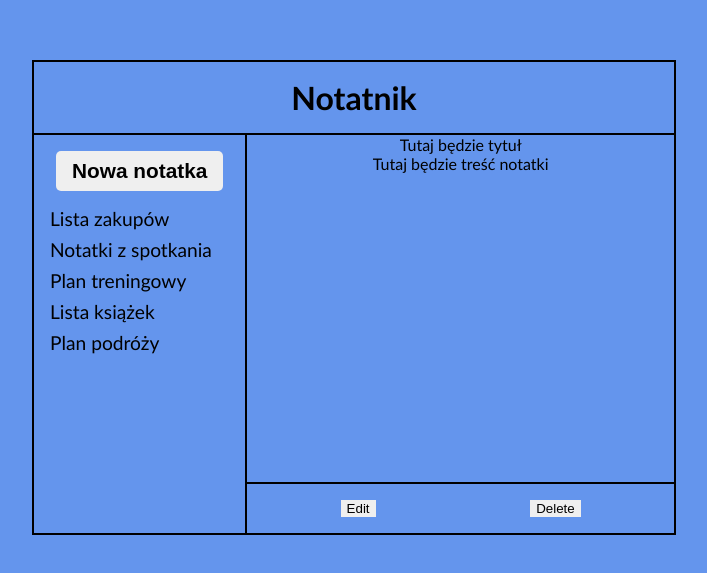
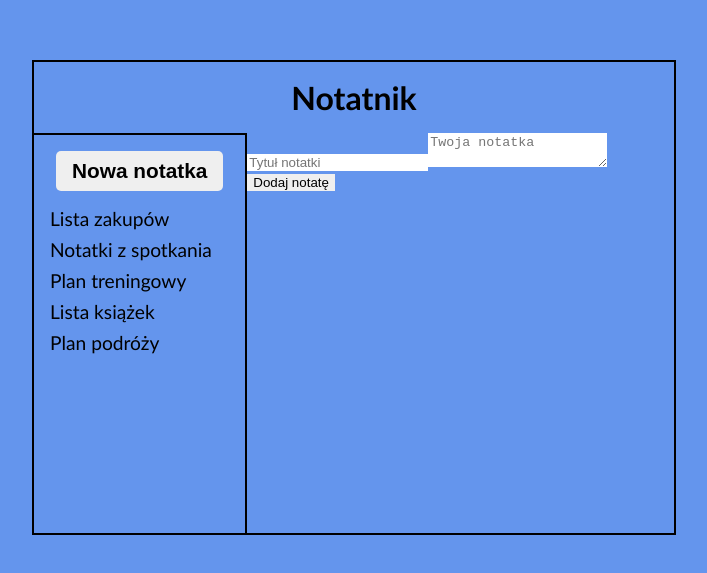
Before and after one commit to Kabrax01/React_test_area_2, a React (Vite) app: page / in a window 1280 px wide. Shown: the part 103-676 px from the top of the page, without its empty margins (286-993 px from the left). Built offline with nearby package versions, Linux system fonts and the light colour scheme.

Commit message:
feat: added newNoteForm

```diff
--- a/src/Notes/App.tsx
+++ b/src/Notes/App.tsx
@@ -3,6 +3,7 @@ import data from "./data";
 import "./main.scss";
 import { NoteList } from "./NoteList";
 import { NoteItem } from "./NoteItem";
+import NewNoteForm from "./NewNoteForm";
 
 export interface Note {
     id: number;
@@ -10,15 +11,15 @@ export interface Note {
     content: string;
 }
 
-export interface NotesProps {
-    notes: Note[] | null;
-    setSelectedNote: React.Dispatch<React.SetStateAction<number | undefined>>;
-}
-
 function App() {
     const [notes, setNotes] = useState<Note[] | []>([]);
     const [selectedNote, setSelectedNote] = useState<number | undefined>();
     const [noteContent, setNoteContent] = useState<Note | undefined>();
+    const [showNewNoteForm, setShowNewNoteForm] = useState<boolean>(true);
+
+    function handleShowForm() {
+        setShowNewNoteForm((prev) => !prev);
+    }
 
     useEffect(() => {
         if (notes && selectedNote !== null) {
@@ -27,14 +28,8 @@ function App() {
         }
     }, [selectedNote, notes]);
 
-    // function handleSelectNote(id: number) {
-    //     setSelectedNote;
-    // }
-
     useEffect(() => {
         setNotes(data);
-        // setSelectedNote(1);
-        console.log(data);
     }, []);
 
     return (
@@ -44,8 +39,21 @@ function App() {
                     <h1>Notatnik</h1>
                 </div>
                 <div className="notepad_container">
-                    <NoteList notes={notes} setSelectedNote={setSelectedNote} />
-                    <NoteItem noteContent={noteContent} />
+                    <NoteList
+                        notes={notes}
+                        setSelectedNote={setSelectedNote}
+                        handleShowForm={handleShowForm}
+                    />
+                    {showNewNoteForm ? (
+                        <NewNoteForm
+                            notes={notes}
+                            setNotes={setNotes}
+                            handleShowForm={handleShowForm}
+                            setSelectedNote={setSelectedNote}
+                        />
+                    ) : (
+                        <NoteItem noteContent={noteContent} />
+                    )}
                 </div>
             </div>
         </main>
--- /dev/null
+++ b/src/Notes/NewNoteForm.tsx
@@ -0,0 +1,52 @@
+import { useState } from "react";
+import { Note } from "./App";
+
+interface NoteFormProps {
+    notes: Note[];
+    setNotes: React.Dispatch<React.SetStateAction<Note[] | []>>;
+    handleShowForm: React.Dispatch<React.SetStateAction<boolean>>;
+    setSelectedNote: React.Dispatch<React.SetStateAction<number | undefined>>;
+}
+
+function NewNoteForm({
+    notes,
+    setNotes,
+    handleShowForm,
+    setSelectedNote,
+}: NoteFormProps) {
+    const [title, setTitle] = useState<string | "">("");
+    const [content, setContent] = useState<string | "">("");
+
+    function handleAddNewNote(e: React.FormEvent<HTMLFormElement>) {
+        e.preventDefault();
+        const newNote = { title: title, content: content, id: Date.now() };
+        setNotes([...notes, newNote]);
+        handleShowForm(false);
+        setSelectedNote(newNote.id);
+        console.log(notes);
+    }
+
+    return (
+        <form className="note_form" onSubmit={(e) => handleAddNewNote(e)}>
+            <div>
+                <input
+                    type="text"
+                    className="note_form-title"
+                    maxLength={30}
+                    placeholder="Tytuł notatki"
+                    onChange={(e) => setTitle(e.target.value)}
+                    required
+                />
+                <textarea
+                    className="note_form-content"
+                    placeholder="Twoja notatka"
+                    onChange={(e) => setContent(e.target.value)}
+                    required
+                />
+            </div>
+            <button>Dodaj notatę</button>
+        </form>
+    );
+}
+
+export default NewNoteForm;
--- a/src/Notes/NoteItem.tsx
+++ b/src/Notes/NoteItem.tsx
@@ -8,11 +8,10 @@ export function NoteItem({ noteContent }: NoteItemProps) {
         noteContent = {
             id: 0,
             title: "Tutaj będzie tytuł",
-            content: "Tutaj będzie treść notatki",
+            content: "Tutaj będzie tekst",
         };
     const { title, content } = noteContent;
 
-    console.log(noteContent);
     return (
         <div className="note">
             <div className="note-title">
--- a/src/Notes/NoteList.tsx
+++ b/src/Notes/NoteList.tsx
@@ -1,9 +1,21 @@
-import { NotesProps } from "./App";
+import { Note } from "./App";
 
-export function NoteList({ notes, setSelectedNote }: NotesProps) {
+interface NotesProps {
+    notes: Note[] | null;
+    setSelectedNote: React.Dispatch<React.SetStateAction<number | undefined>>;
+    handleShowForm: React.MouseEventHandler<HTMLButtonElement>;
+}
+
+export function NoteList({
+    notes,
+    setSelectedNote,
+    handleShowForm,
+}: NotesProps) {
     return (
         <div className="note_list">
-            <button className="note_list-button">Nowa notatka</button>
+            <button className="note_list-button" onClick={handleShowForm}>
+                Nowa notatka
+            </button>
 
             <ul>
                 {notes?.map((note) => {
--- a/src/Notes/main.scss
+++ b/src/Notes/main.scss
@@ -92,8 +92,30 @@ body {
             border-top: $border-light-black;
             @include flexbox(column, center, flex-start);
 
+            &-title {
+                width: 90%;
+                text-align: center;
+                border-bottom: $border-light-black;
+                p {
+                    font-size: 1.4rem;
+                    padding: 1rem;
+                }
+            }
+
             &-content {
                 flex-grow: 3;
+                width: 100%;
+                overflow-y: scroll;
+                scrollbar-width: none;
+
+                p {
+                    padding: 1rem 2rem;
+                    font-size: 1.2rem;
+                    font-weight: 600;
+                    line-height: 1.2;
+                    height: 100%;
+                    word-break: break-word;
+                }
             }
 
             & .note_actions {
@@ -101,7 +123,17 @@ body {
                 width: 100%;
                 border-top: $border-light-black;
                 @include flexbox(row, center, space-around);
+
+                button {
+                    padding: 0.5rem 2rem;
+                    border-radius: 5px;
+                    font-weight: 700;
+                }
             }
+        }
+
+        .note_form {
+            grid-column: 2/3;
         }
     }
 }
--- a/tsconfig.json
+++ b/tsconfig.json
@@ -1,8 +1,8 @@
 {
     "compilerOptions": {
-        "target": "ES2020",
+        "target": "ES2022",
         "useDefineForClassFields": true,
-        "lib": ["ES2020", "DOM", "DOM.Iterable"],
+        "lib": ["ES2022", "DOM", "DOM.Iterable"],
         "module": "ESNext",
         "skipLibCheck": true,
 
```
